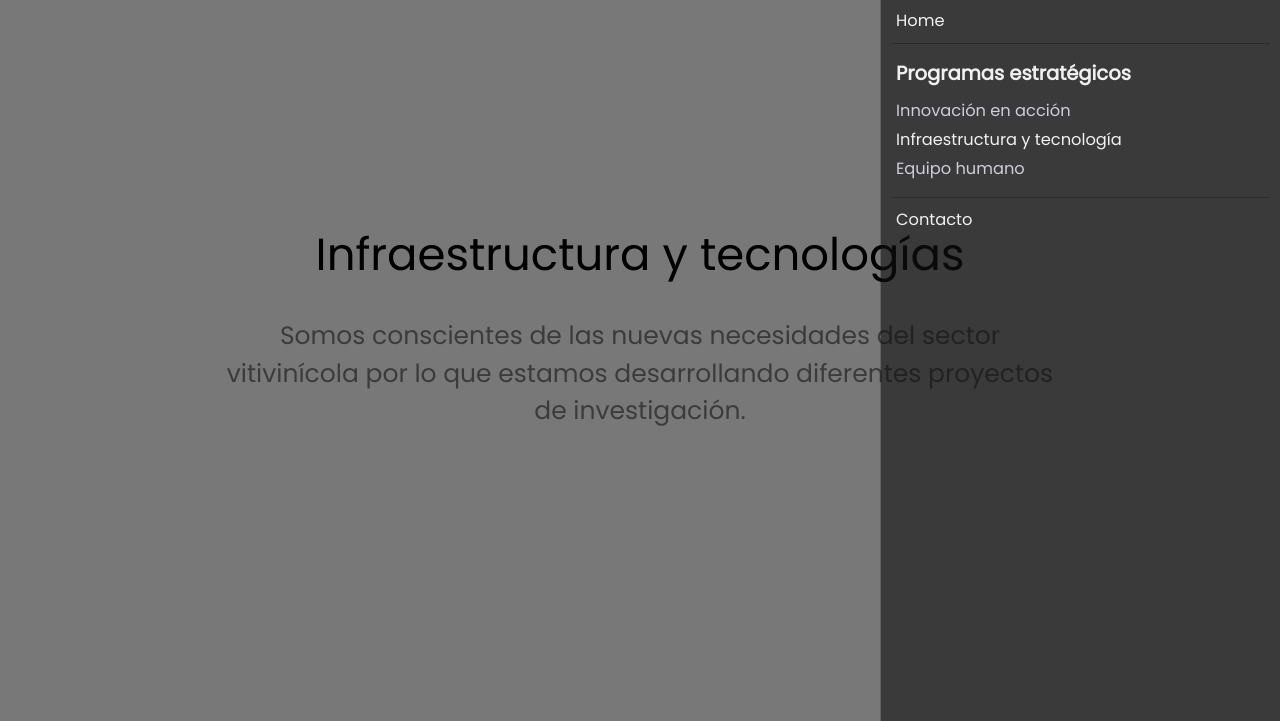
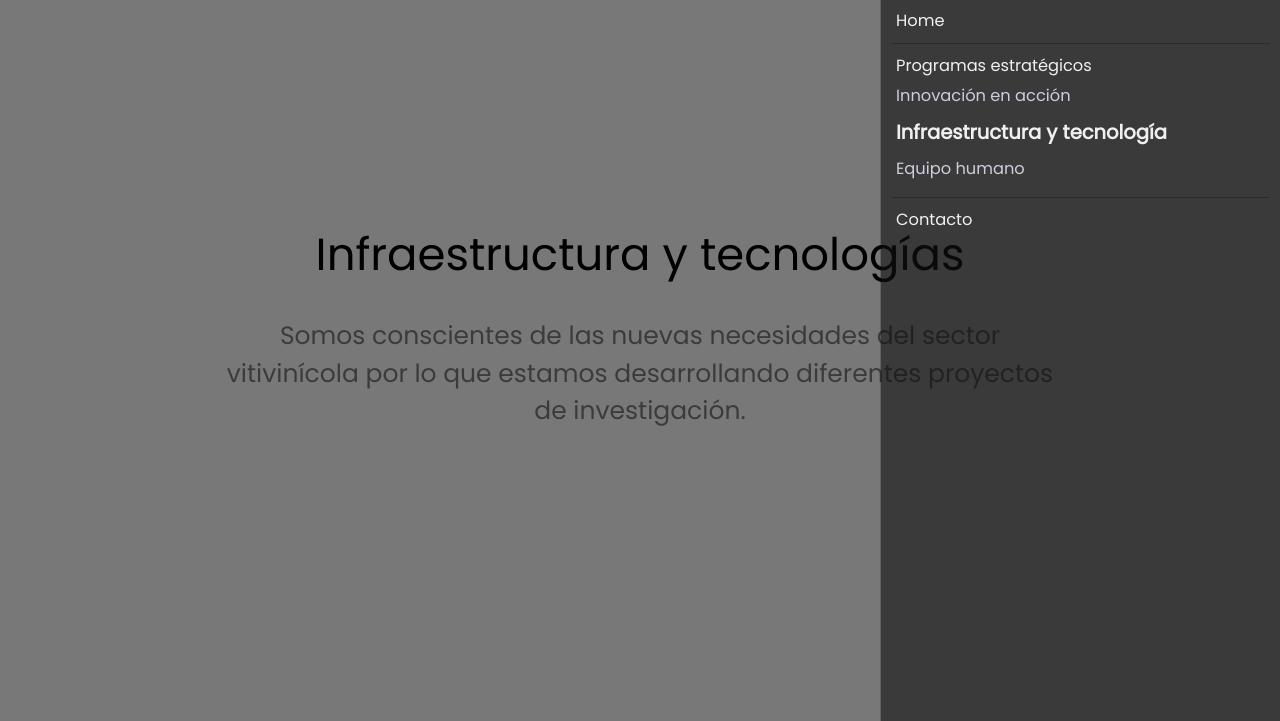
Before and after one commit to riquifemenia/comision3115, a website: page pages/infraestructura-texto.html in a window 1280 px wide. Both pictures are taken after a click on the button 1239 px from the left and 38 px from the top of the page. Shown: the part 66-787 px from the top of the page. Drawn offline with nearby package versions, Linux system fonts and the light colour scheme; files that its build step writes are made by us from their sources.

Commit message:
Final con correcciones

```diff
--- a/pages/infraestructura-texto.html
+++ b/pages/infraestructura-texto.html
@@ -53,13 +53,13 @@
                             </li>
                             <hr>
                             <li class="nav-item">
-                                <a class="nav-link active" aria-current="page" href="#">Programas estratégicos</a>
+                                <a href="../pages/programas.html">Programas estratégicos</a>
                             </li>
                             <li class="nav-item">
                                 <a class="nav-link disabled" href="#">Innovación en acción</a>
                             </li>
                             <li class="nav-item">
-                                <a href="../pages/infraestructura.html">Infraestructura y tecnología</a>
+                                <a class="nav-link active" aria-current="page" href="#">Infraestructura y tecnología</a>
                             </li>
                             <li class="nav-item">
                                 <a class="nav-link disabled" href="#">Equipo humano</a>
```
